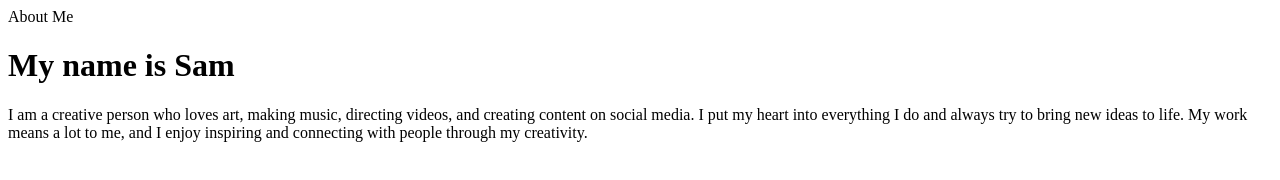
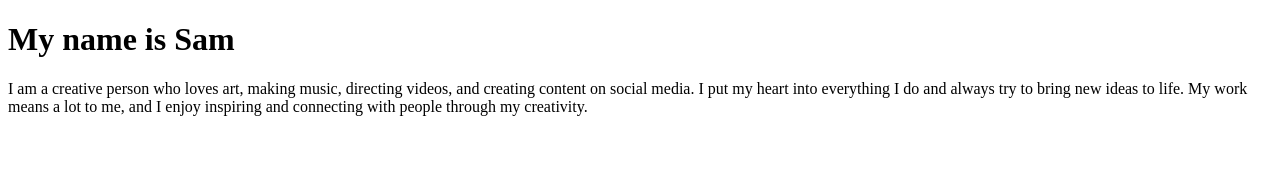
Before and after one commit to sing2729/sing2729.github.io, a plain HTML site: page index.html in a window 1280 px wide. Drawn offline with Linux system fonts and the light colour scheme.

Commit message:
new page

```diff
--- a/index.html
+++ b/index.html
@@ -6,8 +6,7 @@
     <title>About Me</title>
 </head>
 <body>
-    <header>About Me</header>
-   <h1>My name is Sam</h1>
+ <h1>My name is Sam</h1>
    <p>
     I am a creative person who loves art, making music, directing videos, and creating content on social media. I put my heart into everything I do and always try to bring new ideas to life. My work means a lot to me, and I enjoy inspiring and connecting with people through my creativity.
    </p>
```
Also changed, not shown: 1 other file.
